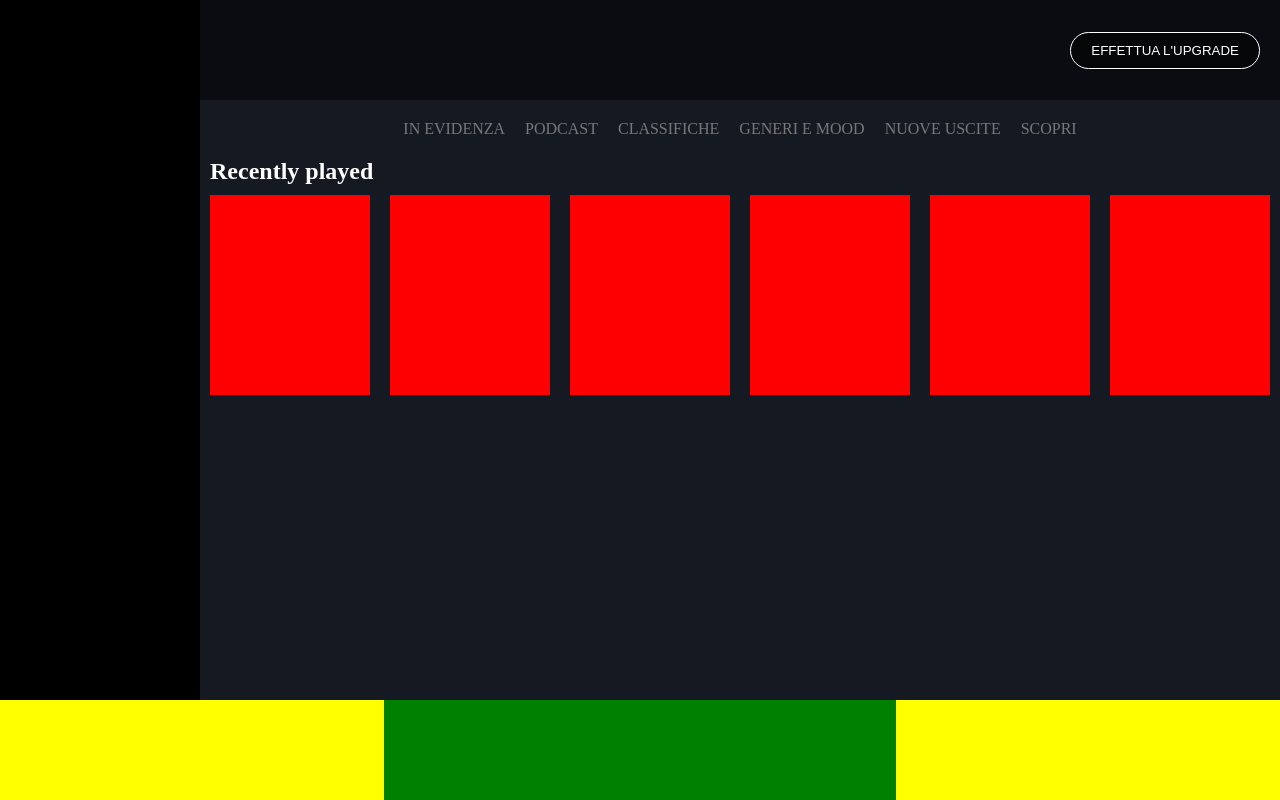
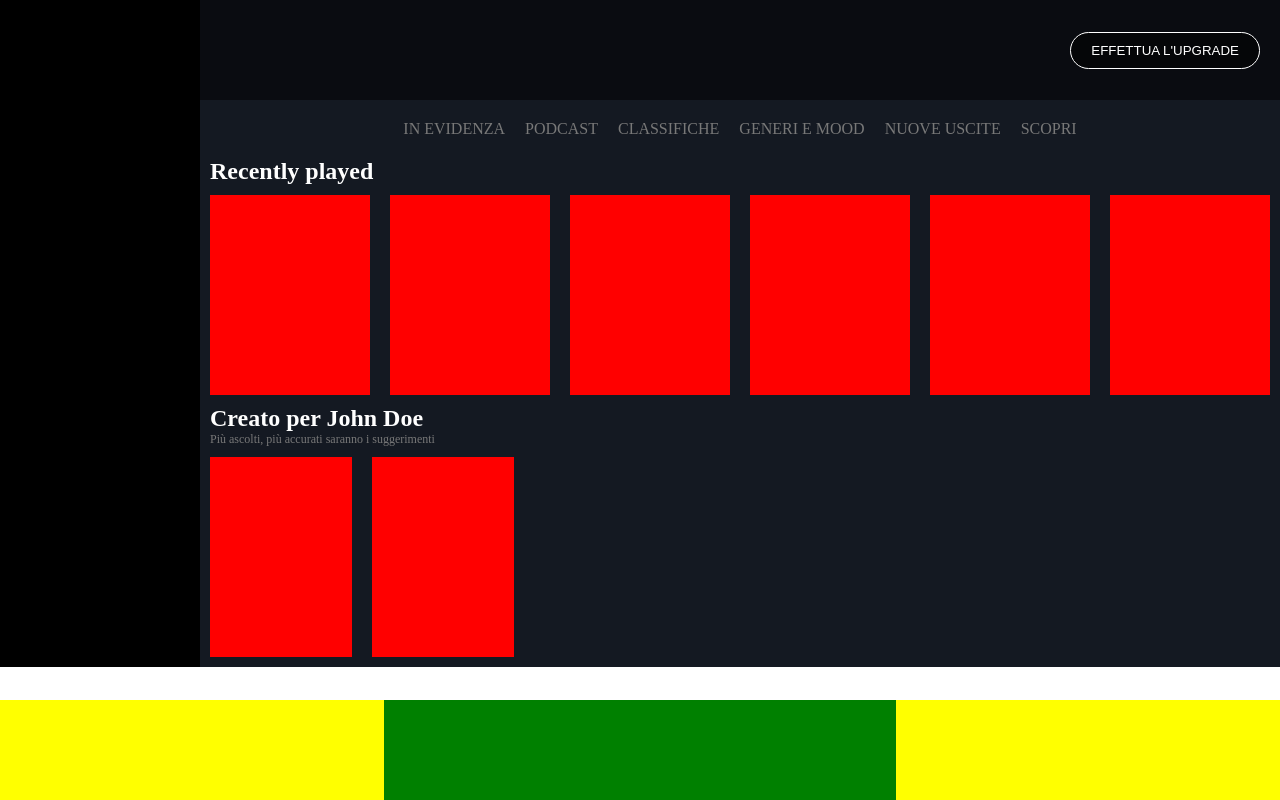
Before and after one commit to niccoloruberti/html-css-spotifyweb, a plain HTML site: page index.html in a window 1280 px wide. Drawn offline with Linux system fonts and the light colour scheme.

Commit message:
[FEAT]: layout a blocchi - sezione creati per te

```diff
--- a/css/styles.css
+++ b/css/styles.css
@@ -10,6 +10,13 @@
     width: 100%;
     height: 100%;
     display: flex;
+}
+
+.col-15 {
+    width: calc(15% - 20px);
+    margin: 10px;
+    background-color: red; /* da togliere */
+    height: 200px;
 }
 
 .col-17 {
@@ -31,17 +38,27 @@
     background-color: green; /* da togliere */
 }
 
+.titolo-sezione {
+    margin-left: 10px;
+    color: white;
+}
+
+.sottotitolo-sezione {
+    font-size: 12px;
+    color: rgb(120, 120, 120);
+    margin-left: 10px;
+}
+
 /* external layout */
 
 .external-container {
     display: flex;
     width: 100vw;
-    height: 100vh;
+    height: 100%;
 }
 
 .side-bar-container {
     background-color: black;
-    height: 100%;
     width: 200px;
 }
 
@@ -98,13 +115,6 @@
     padding: 20px 10px;
 }
 
-/* sezione ascoltati di recente */
-
-#recently-played h2 {
-    margin-left: 10px;
-    color: white;
-}
-
 /* Extra large devices (large laptops and desktops, 1200px and up) */
 @media only screen and (max-width: 1200px) {
 
@@ -125,6 +135,12 @@
     .col-17 {
         width: calc(50% - 20px);
     }
+    #creati-per-te .row {
+        flex-wrap: wrap;
+    }
+    .col-15 {
+        width: calc(50% - 20px);
+    }
 }
 
 /* Extra small devices (phones, 600px and down) */
--- a/index.html
+++ b/index.html
@@ -32,7 +32,7 @@
             </section>
             <!-- sezione ascoltati di recente -->
             <section id="recently-played">
-                <h2>Recently played</h2>
+                <h2 class="titolo-sezione">Recently played</h2>
                 <div class="row">
                     <div class="col-17"></div>
                     <div class="col-17"></div>
@@ -40,6 +40,15 @@
                     <div class="col-17"></div>
                     <div class="col-17"></div>
                     <div class="col-17"></div>
+                </div>
+            </section>
+            <!-- sezione creati per John Doe -->
+            <section id="creati-per-te">
+                <h2 class="titolo-sezione">Creato per John Doe</h2>
+                <p class="sottotitolo-sezione">Più ascolti, più accurati saranno i suggerimenti</p>
+                <div class="row">
+                    <div class="col-15"></div>
+                    <div class="col-15"></div>
                 </div>
             </section>
         </div>
```
